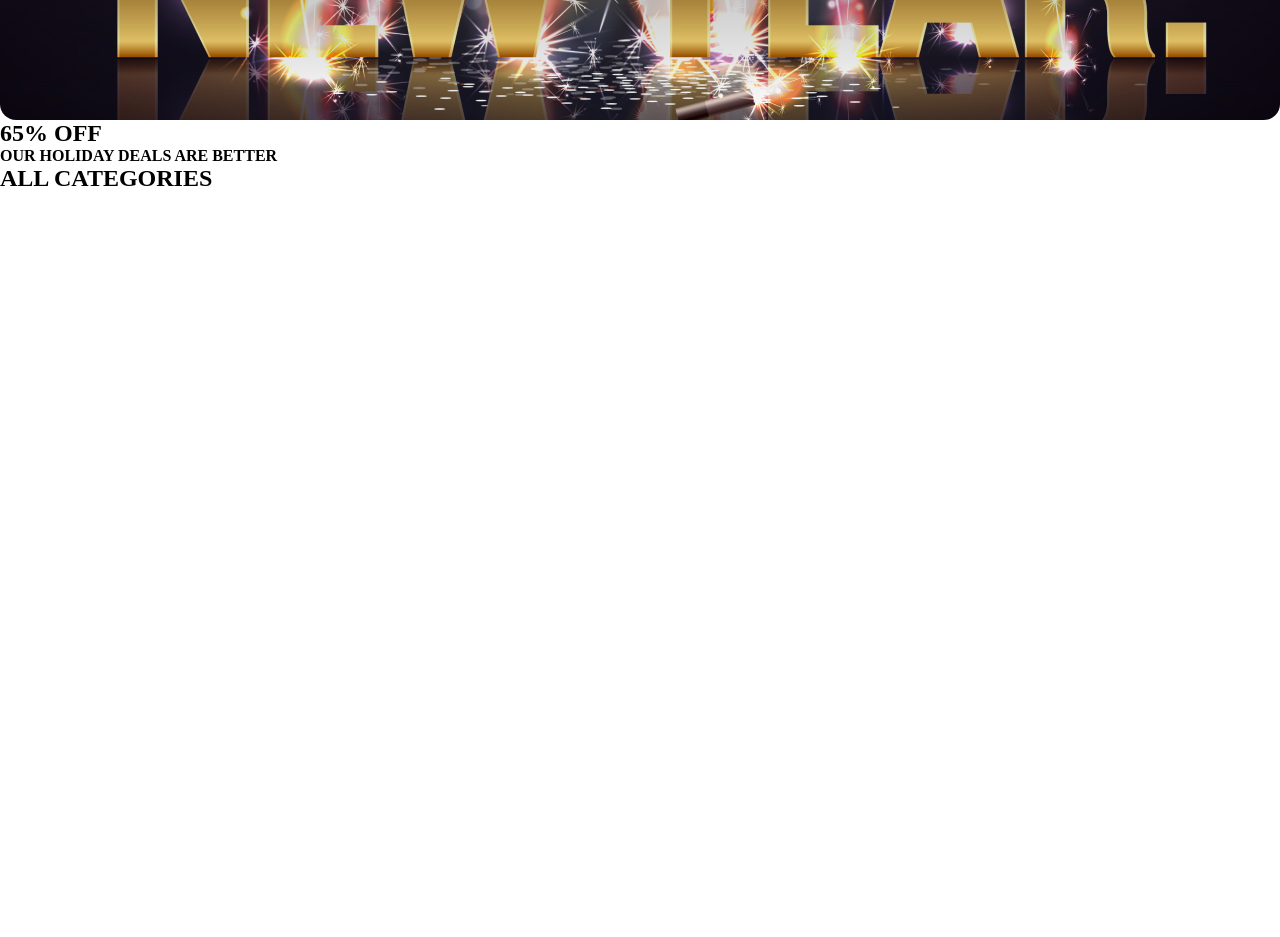
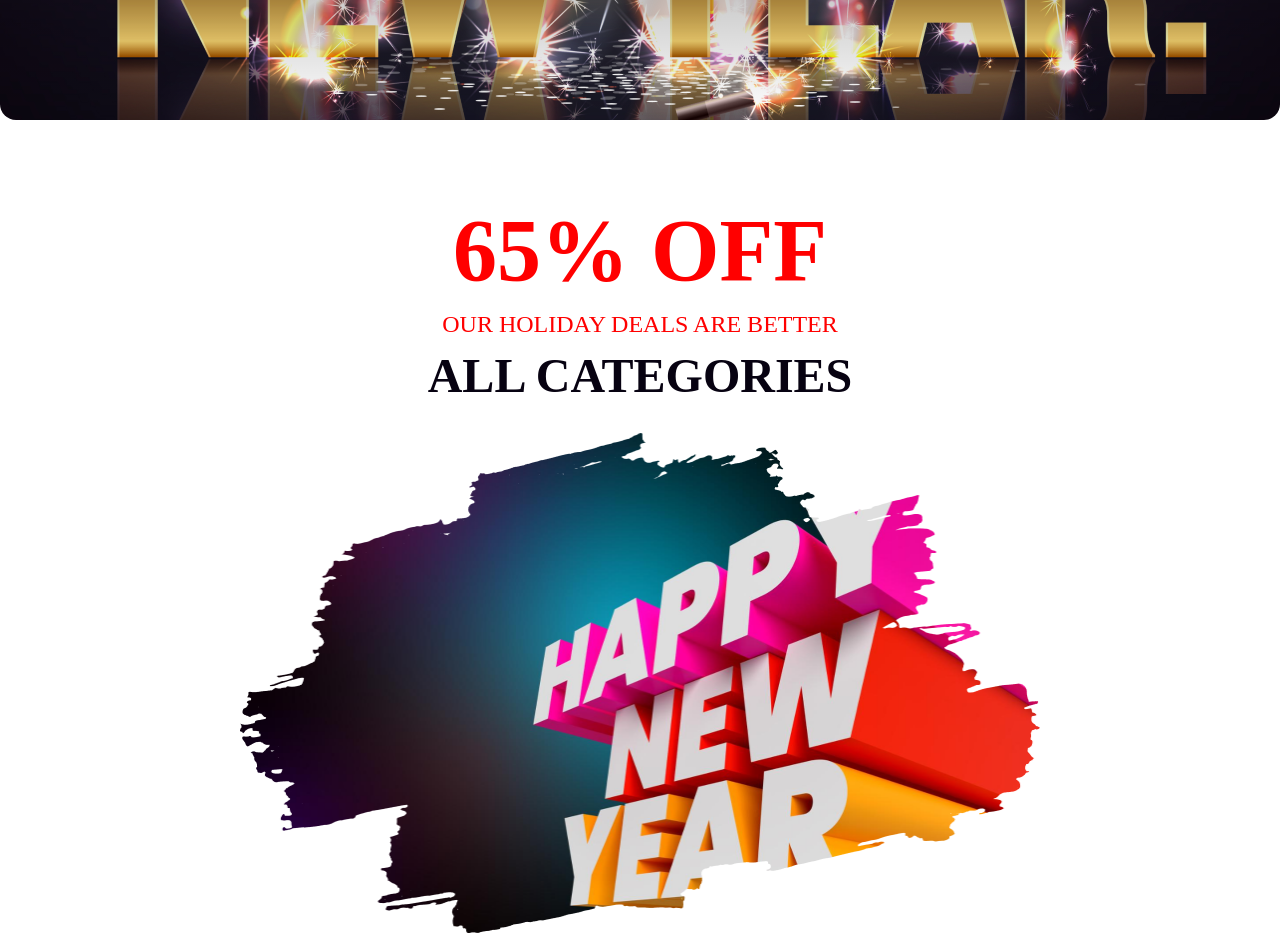
Before and after one commit to ShabbirMollek/Assignment-001, a plain HTML site: page index.html in a window 1280 px wide. Shown: the part 500-1437 px from the top of the page. Before the commit the page ends 800 px from the top, so only its background shows below. Drawn offline with Linux system fonts and the light colour scheme.

Commit message:
third section start

```diff
--- a/index.html
+++ b/index.html
@@ -18,11 +18,11 @@
       </header>
       <main>
               <section class="container-1">
-                <h1 class="container-1 title">65% OFF</h1>
+                <h1 >65% OFF</h1>
                 <h4>OUR HOLIDAY DEALS ARE BETTER</h4>
                 <h2>ALL CATEGORIES</h2>
-                <div class="container-1 img">
-                                <img src="" alt="">
+                <div >
+                                <img src="style/B9A1-New-Year-New-Mission-main/resources/New Year Photo.png" alt="">
 
                 </div>
 
--- a/style/style.css
+++ b/style/style.css
@@ -31,3 +31,42 @@
 
 }
 /* main section style */
+
+.container-1{
+                display: flex;
+                flex-direction: column;
+                text-align: center;
+                align-items: center;
+                margin-top: 80px;
+}
+.container-1 h1{
+
+                color: #F00;
+                text-align: center;
+                font-size: 88px;
+                font-weight: 700;
+                margin-bottom: 10px;
+
+}
+.container-1 h4{
+                color: #F00;
+                text-align: center;
+                font-size: 24px;
+                font-weight: 500;
+                margin-bottom: 10px;
+
+}
+.container-1 h2{
+                color: #070211;
+                text-align: center;
+                font-size: 48px;
+                font-weight: 700;
+                margin-bottom: 30px;
+
+}
+
+.container-1 img{
+
+                height: 500px;
+                width: 800px;
+}
```
